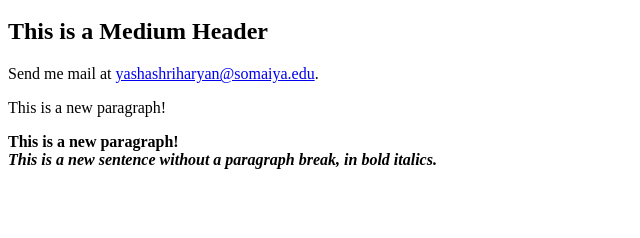
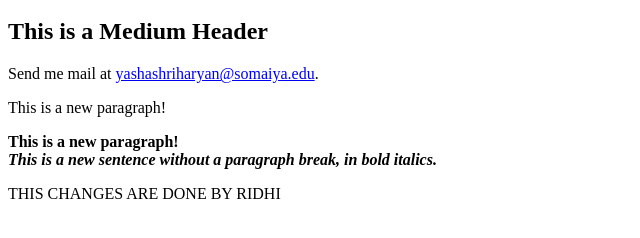
Before and after one commit to yashashriH/hello-world, a plain HTML site: page index.html in a window 1280 px wide. Shown: the part 48-286 px from the top of the page, without its empty margins (0-640 px from the left). Drawn offline with Linux system fonts and the light colour scheme.

Commit message:
Update index.html

```diff
--- a/index.html
+++ b/index.html
@@ -9,5 +9,6 @@ Send me mail at <a href="mailto:yashashriharyan@somaiya.edu">yashashriharyan@som
 <P> This is a new paragraph!
 <P> <B>This is a new paragraph!</B>
 <BR> <B><I>This is a new sentence without a paragraph break, in bold italics.</I></B>
-</BODY>
+<p>THIS CHANGES ARE DONE BY RIDHI<p>
+  </BODY>
 </HTML>
```
